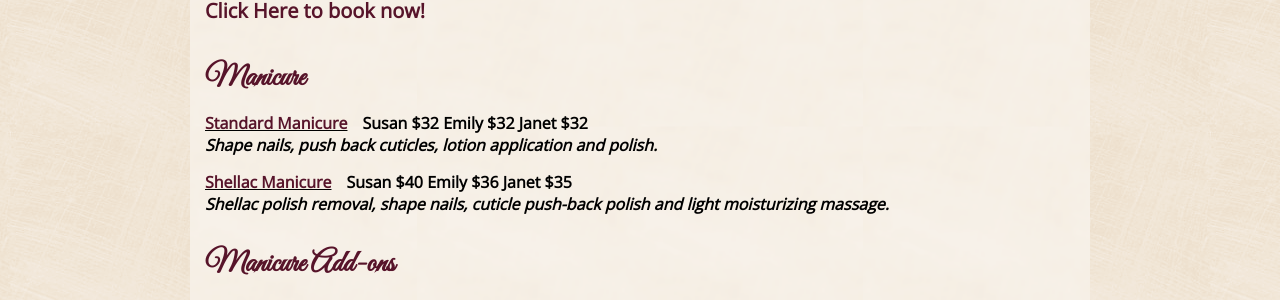
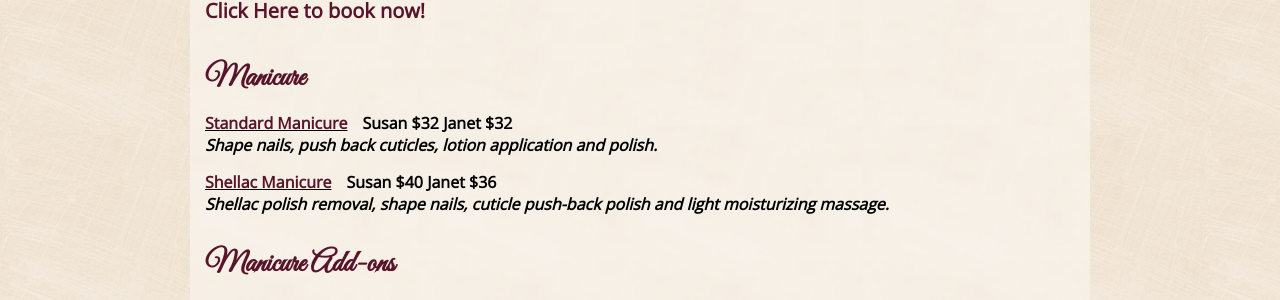
Before and after one commit to susanspedispa/susanspedispa.github.io, a Jekyll site: the page built from menu/manicures.html, in a window 1280 px wide. Shown: the part 220-520 px from the top of the page. Built offline with Jekyll 4.4.1, drawn with Linux system fonts in a browser that asks for light colours.

Commit message:
Update manicures.yml

```diff
--- a/_data/manicures.yml
+++ b/_data/manicures.yml
@@ -4,11 +4,11 @@ menu:
     - name: Manicure
       treatments:
         - name: Standard Manicure
-          price: Susan $32 Emily $32 Janet $32
+          price: Susan $32 Janet $32
           description: >
             Shape nails, push back cuticles, lotion application and polish.
         - name: Shellac Manicure
-          price: Susan $40 Emily $36 Janet $35
+          price: Susan $40 Janet $36
           description: >
             Shellac polish removal, shape nails, cuticle push-back polish and light moisturizing massage.
     - name: Manicure Add-ons
```
